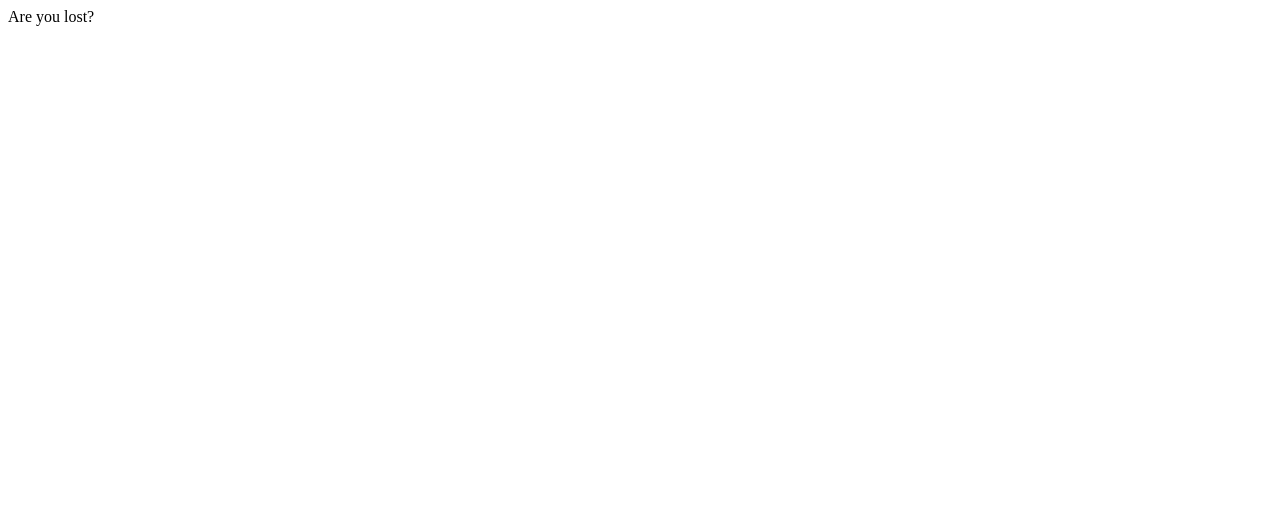
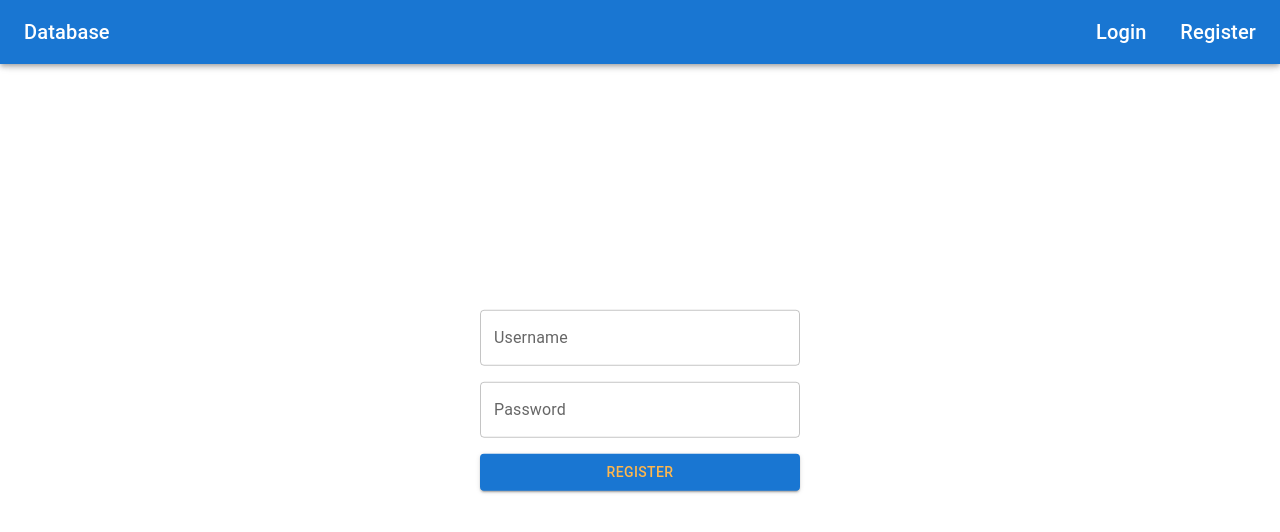
Before and after one commit to 1155194577/herokufrontend, a React (Create React App) app: page /register in a window 1280 px wide. Shown: the top 532 px of the page. Built offline with nearby package versions, Linux system fonts and the light colour scheme.

Commit message:
Added a register page.It is a  Dummy page.

```diff
--- /dev/null
+++ b/src/Navbar.css
@@ -0,0 +1,5 @@
+.UserBox{
+	display : flex;
+	justify-content : space-between;
+	width : 10rem;
+}
--- /dev/null
+++ b/src/Register.jsx
@@ -0,0 +1,40 @@
+//import axios from 'axios'
+import React, { useEffect, useState } from 'react'
+//import { useMutation } from 'react-query'
+import { Button, TextField ,Box} from '@mui/material'
+//import { UserContext } from './App'
+import "./Loginpage.css"
+import Navbar from './navbar'
+import { orange} from '@mui/material/colors'
+const register = (url) => {
+    console.log("Register account, url : ",url)
+}
+ function Register() {
+        const url = "https://backendapp-431f65cc5d32.herokuapp.com/post"
+       // const url = "http://localhost:3000/post" // for development
+      //  const mutation = useMutation((newPost)=>axios.post(url,newPost))
+        const [Username,SetUsername] = useState(null)
+        const [Password,SetPassword] = useState(null)
+       // const [IsLoggedin,SetIsLoggedin] = useContext(UserContext);
+
+      useEffect(
+            ()=>{
+                console.log({"username":Username,"password":Password})
+            },[Username,Password]
+        )
+
+          return(<div>
+                <Navbar></Navbar>
+
+            <Box className='loginbox'>
+            <TextField variant="outlined" label="Username" type="email" onChange={(e)=>{SetUsername(e.target.value)}}/>
+            <TextField  variant="outlined" label="Password" type="email" onChange={(e)=>{SetPassword(e.target.value)}} />
+            <Button variant="contained" onClick={()=>register(url)} sx={{color:orange[300]}}>Register</Button>
+        </Box>
+        </div> )
+        }
+
+
+
+
+export default Register
--- a/src/index.js
+++ b/src/index.js
@@ -6,6 +6,7 @@ import Database from './Database';
 import Protected from './protectedroute';
 import { QueryClient,QueryClientProvider } from 'react-query';
 import Error from './error';
+import Register from './Register';
 
 const router = createBrowserRouter([{
   path : '/',
@@ -23,6 +24,13 @@ const router = createBrowserRouter([{
         <Protected/>
 ),
   errorElement : <div>Protected</div>
+ },
+ {
+  path : '/register',
+  element : (
+        <Register/>
+),
+  errorElement : <Error/>
  },
  {
    path : '*',
--- a/src/navbar.jsx
+++ b/src/navbar.jsx
@@ -1,18 +1,25 @@
 import React from 'react'
-import { AppBar,Toolbar,Typography } from '@mui/material'
+import { AppBar,Toolbar,Typography,Box} from '@mui/material'
 import { useNavigate } from 'react-router-dom'
+import "./Navbar.css"
 function Navbar() {
     const navigate = useNavigate();
   return (
   <AppBar position="fixed" color="primary">
             <Toolbar className='navbar'>
             <Typography variant="h6" onClick={()=>{navigate('/database')}}>
-               database
+               Database
               </Typography>
 
-              <Typography variant="h6" onClick={()=>{navigate('/')}}>
+                <Box className='UserBox'>
+                <Typography variant="h6" onClick={()=>{navigate('/')}}>
                 Login
               </Typography>
+              <Typography variant="h6" onClick={()=>{navigate('/Register')}}>
+                Register
+              </Typography>
+                </Box>
+
             </Toolbar>
           </AppBar>
   )}
```
